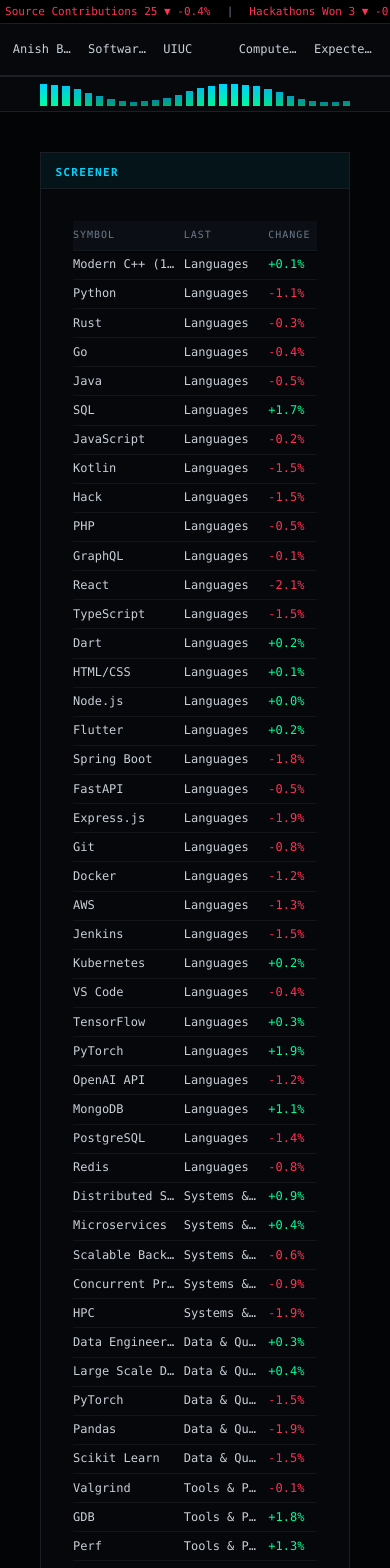
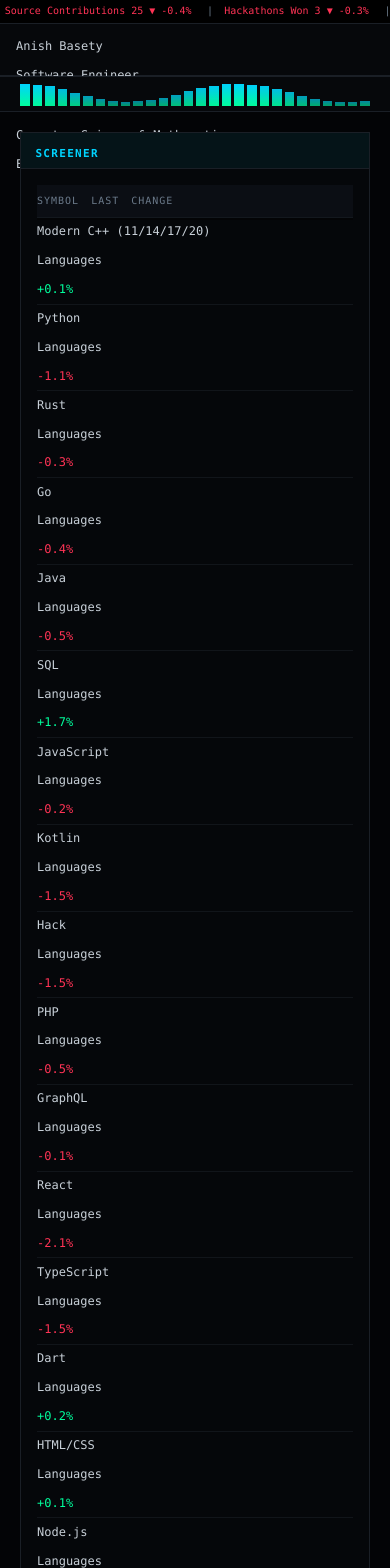
Before and after one commit to anisety/personalwebsite, a React (Vite) app: page / in a window 390 px wide. Shown: the top 1568 px of the page. Built offline with nearby package versions, Linux system fonts and the light colour scheme; a web font is replaced by a local one.

Commit message:
Final Market Theme Website

```diff
--- a/src/components/TradingTerminalSPA.tsx
+++ b/src/components/TradingTerminalSPA.tsx
@@ -82,10 +82,10 @@
     'UIUC Algorithmic Trading Club - Quantitative Researcher',
   ];
   const openSourceFeed = [
-    'https://github.com/anisety/LLOB',
-    'https://github.com/anisety/Lock-Free-NASDAQ-ITCH-Feed-Handler',
-    'https://github.com/anisety/Custom-Arena-Memory-Allocator',
-    'https://github.com/anisety/Zero-Allocation-High-Frequency-Backtester',
+    { label: 'LLOB', url: 'https://github.com/anisety/LLOB' },
+    { label: 'Lock-Free NASDAQ ITCH Feed Handler', url: 'https://github.com/anisety/Lock-Free-NASDAQ-ITCH-Feed-Handler' },
+    { label: 'Custom Arena Memory Allocator', url: 'https://github.com/anisety/Custom-Arena-Memory-Allocator' },
+    { label: 'Zero-Allocation High-Frequency Backtester', url: 'https://github.com/anisety/Zero-Allocation-High-Frequency-Backtester' },
   ];
 
   const statTicker = [
@@ -198,10 +198,6 @@
                 <svg viewBox="0 0 24 24" aria-hidden><path fill="currentColor" d="M4.98 3.5A2.5 2.5 0 1 0 5 8.5a2.5 2.5 0 0 0-.02-5ZM3 9h4v12H3V9Zm7 0h3.8v1.7h.1c.5-1 1.9-2 4-2 4.2 0 5 2.8 5 6.4V21h-4v-5.2c0-1.2 0-2.9-1.8-2.9S15 14.2 15 15.6V21h-5V9Z"/></svg>
                 <span>LinkedIn</span>
               </a>
-              <a href={data.personal.website} target="_blank" rel="noreferrer" className="broker-btn">
-                <svg viewBox="0 0 24 24" aria-hidden><circle cx="12" cy="12" r="9" fill="none" stroke="currentColor" strokeWidth="1.8"/><path d="M3 12h18M12 3a15 15 0 0 1 0 18M12 3a15 15 0 0 0 0 18" fill="none" stroke="currentColor" strokeWidth="1.4"/></svg>
-                <span>Website</span>
-              </a>
             </div>
             <p className="broker-note">
               I&apos;m currently open to new opportunities and collaborations. Whether you have a project in mind,
@@ -229,10 +225,11 @@
           <section className="panel time-sales">
             <h3>Time of Sales (Open Source)</h3>
             <div className="panel-body feed">
-              {[...openSourceFeed, ...openSourceFeed].map((url, i) => (
-                <div key={`${url}-${i}`} className="trade-print">
+              <p className="feed-note">Current things to buy/sell — my recent projects I’m working on. I am currently working on the Predictive NCAA Tournament Model.</p>
+              {openSourceFeed.map((item, i) => (
+                <div key={`${item.url}-${i}`} className="trade-print">
                   <span className={i % 2 === 0 ? 'up' : 'down'}>{i % 2 === 0 ? 'BUY' : 'SELL'}</span>
-                  <a href={url} target="_blank" rel="noreferrer">{url}</a>
+                  <a href={item.url} target="_blank" rel="noreferrer">{item.label}</a>
                 </div>
               ))}
             </div>
--- a/src/data/resume.json
+++ b/src/data/resume.json
@@ -37,7 +37,7 @@
       "company": "Algoverse",
       "location": "Remote",
       "startDate": "June 2025",
-      "endDate": "Present",
+      "endDate": "November 2025",
       "description": "Conducting advanced research in artificial intelligence, focusing on novel algorithms and machine learning applications.",
       "achievements": [
         "Developed and optimized AI models for natural language processing tasks, achieving state-of-the-art results",
@@ -48,11 +48,11 @@
       "technologies": ["Python", "TensorFlow", "PyTorch", "NLP", "Generative AI", "Deep Learning"]
     },
     {
-      "position": "AI/ML Developer and Evaluator",
-      "company": "Outlier",
+      "position": "Large Language Model Quality Analyst",
+      "company": "Scale AI",
       "location": "Remote",
-      "startDate": "November 2024",
-      "endDate": "Present",
+      "startDate": "August 2024",
+      "endDate": "December 2024",
       "description": "Developing and evaluating AI/ML models for various applications, with a focus on large language models and API testing.",
       "achievements": [
         "Developed robust API testing frameworks for AI models, ensuring high reliability and performance",
@@ -224,7 +224,7 @@
       "role": "Researcher",
       "category": "Research",
       "startDate": "June 2025",
-      "endDate": "Present",
+      "endDate": "November 2025",
       "achievements": [
         "Replicated a study on Uncertainty Estimation using Kullback-Leibler (KL) Divergence in machine learning models.",
         "Analyzed and interpreted complex machine learning model uncertainties.",
@@ -484,8 +484,8 @@
   "awards": [
     {
       "title": "Dean's List",
-      "organization": "University of Wisconsin-Madison",
-      "date": "Fall 2024, Spring 2025",
+      "organization": "University of Illinois Urbana-Champaign",
+      "date": "Fall 2025",
       "description": "Academic excellence recognition for maintaining high GPA"
     },
     {
--- a/src/terminal-theme.css
+++ b/src/terminal-theme.css
@@ -594,8 +594,6 @@
 }
 
 .screener-grid--head {
-  position: sticky;
-  top: 0;
   background: #000;
   z-index: 1;
 }
@@ -647,8 +645,6 @@
 }
 
 .tape-grid--head {
-  position: sticky;
-  top: 0;
   background: #000;
   z-index: 1;
 }
@@ -720,8 +716,6 @@
 }
 
 .ob-grid--head {
-  position: sticky;
-  top: 0;
   background: #000;
   z-index: 1;
 }
@@ -861,8 +855,6 @@
 }
 
 .watch-grid--head {
-  position: sticky;
-  top: 0;
   background: #000;
   z-index: 1;
 }
@@ -1804,7 +1796,7 @@
   border-bottom: 1px solid rgba(26, 31, 38, 0.6);
   font-size: 12px;
 }
-.row.head { position: sticky; top: 0; background: #05070a; z-index: 2; color: var(--tm-muted); font-size: 10px; letter-spacing: 0.1em; text-transform: uppercase; }
+.row.head { background: #05070a; z-index: 2; color: var(--tm-muted); font-size: 10px; letter-spacing: 0.1em; text-transform: uppercase; }
 .row.head {
   z-index: 100;
   background-color: #0b0e14;
@@ -1812,7 +1804,10 @@
   padding-top: 0.4rem;
   padding-bottom: 0.4rem;
 }
-.row span { overflow: hidden; text-overflow: ellipsis; white-space: nowrap; }
+.row span {
+  overflow-wrap: anywhere;
+  white-space: normal;
+}
 .row .up { color: var(--tm-green); }
 .row .down { color: var(--tm-red); }
 
@@ -1836,8 +1831,6 @@
   gap: 0.6rem;
 }
 .ob-head {
-  position: sticky;
-  top: 0;
   background-color: #0b0e14;
   z-index: 100;
   box-shadow: 0 4px 6px rgba(0, 0, 0, 0.5);
@@ -1986,6 +1979,120 @@
   }
 }
 
+@media (max-width: 760px) {
+  .spa-header {
+    grid-template-columns: 1fr;
+    padding: 0.8rem 1rem;
+    row-gap: 0.65rem;
+  }
+
+  .spa-header > div {
+    white-space: normal;
+    overflow: visible;
+    min-width: 0;
+  }
+
+  .spa-ticker-track {
+    gap: 0.7rem;
+    font-size: 10px;
+  }
+
+  .spa-grid {
+    padding: 20px;
+    gap: 20px;
+  }
+
+  .panel {
+    min-height: auto;
+  }
+
+  .panel-body {
+    padding: 1rem;
+  }
+
+  .panel > h3 {
+    padding: 0.75rem 0.9rem;
+  }
+
+  .chart {
+    min-height: 280px;
+  }
+
+  .about-overlay {
+    position: relative;
+    inset: auto;
+    top: auto;
+    left: auto;
+    right: auto;
+    bottom: auto;
+    padding: 1rem;
+    margin: 0;
+  }
+
+  .row,
+  .row.four,
+  .ob-head,
+  .ob-row {
+    grid-template-columns: 1fr;
+  }
+
+  .row.head {
+    display: block;
+    padding: 0.5rem 0;
+  }
+
+  .row.head span {
+    display: inline-block;
+    margin-right: 0.75rem;
+    white-space: normal;
+  }
+
+  .feed .trade-print {
+    grid-template-columns: 40px 1fr;
+  }
+
+  .feed .trade-print a {
+    white-space: normal;
+    overflow: visible;
+    text-overflow: unset;
+  }
+
+  .broker-line {
+    grid-template-columns: 1fr;
+  }
+
+  .broker-line span:first-child {
+    display: block;
+    margin-bottom: 0.2rem;
+  }
+
+  .broker-buttons {
+    grid-template-columns: 1fr;
+  }
+
+  .broker-btn {
+    width: 100%;
+  }
+
+  .market-divider {
+    padding: 0 20px;
+  }
+
+  .eq {
+    gap: 3px;
+  }
+
+  .broker-note,
+  .feed-note {
+    font-size: 11px;
+    line-height: 1.45;
+  }
+
+  .watch-item {
+    font-size: 11px;
+  }
+}
+
 @keyframes pulseTrade {
   0% { opacity: 0.72; }
   100% { opacity: 1; }
```
